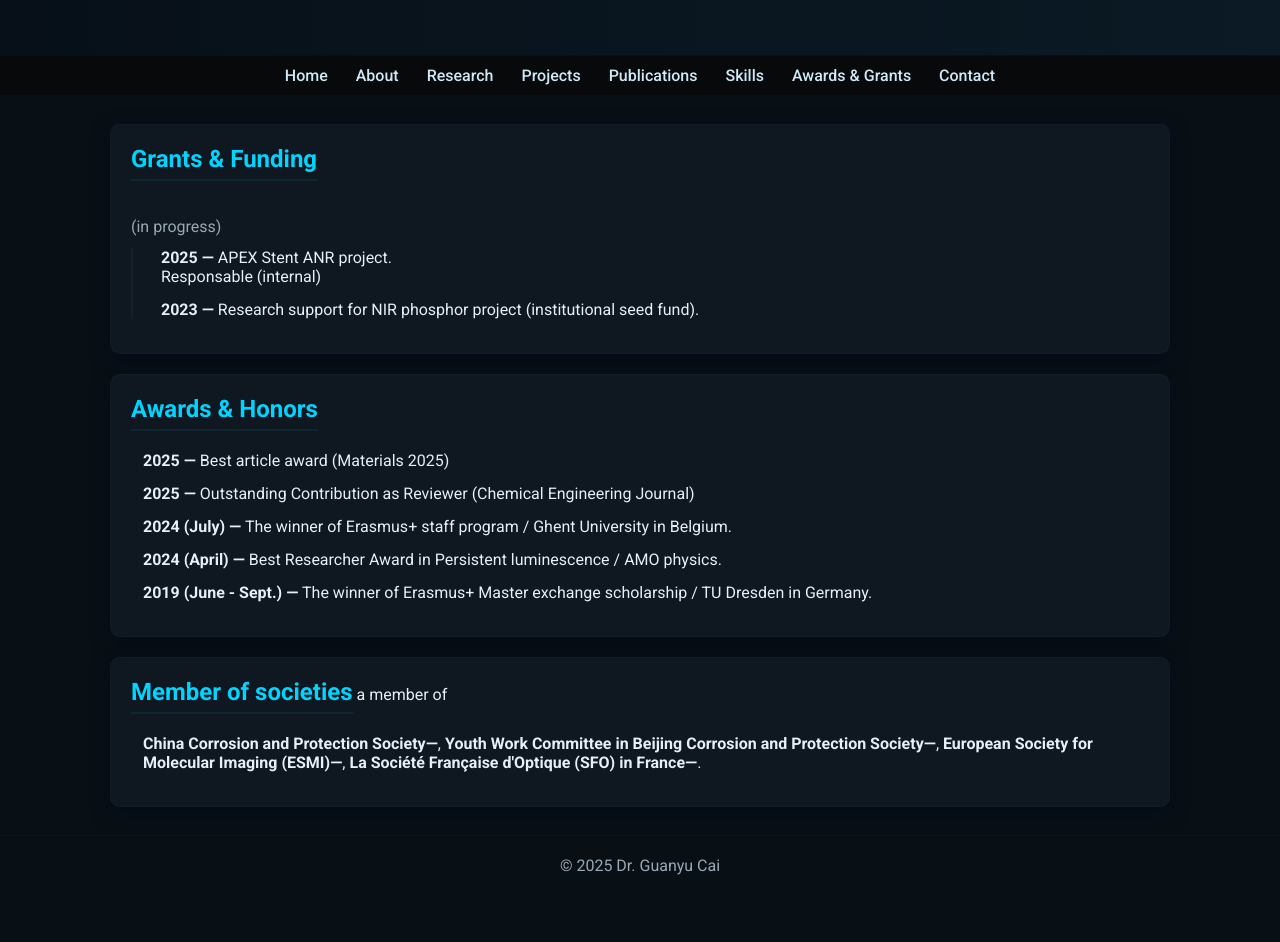
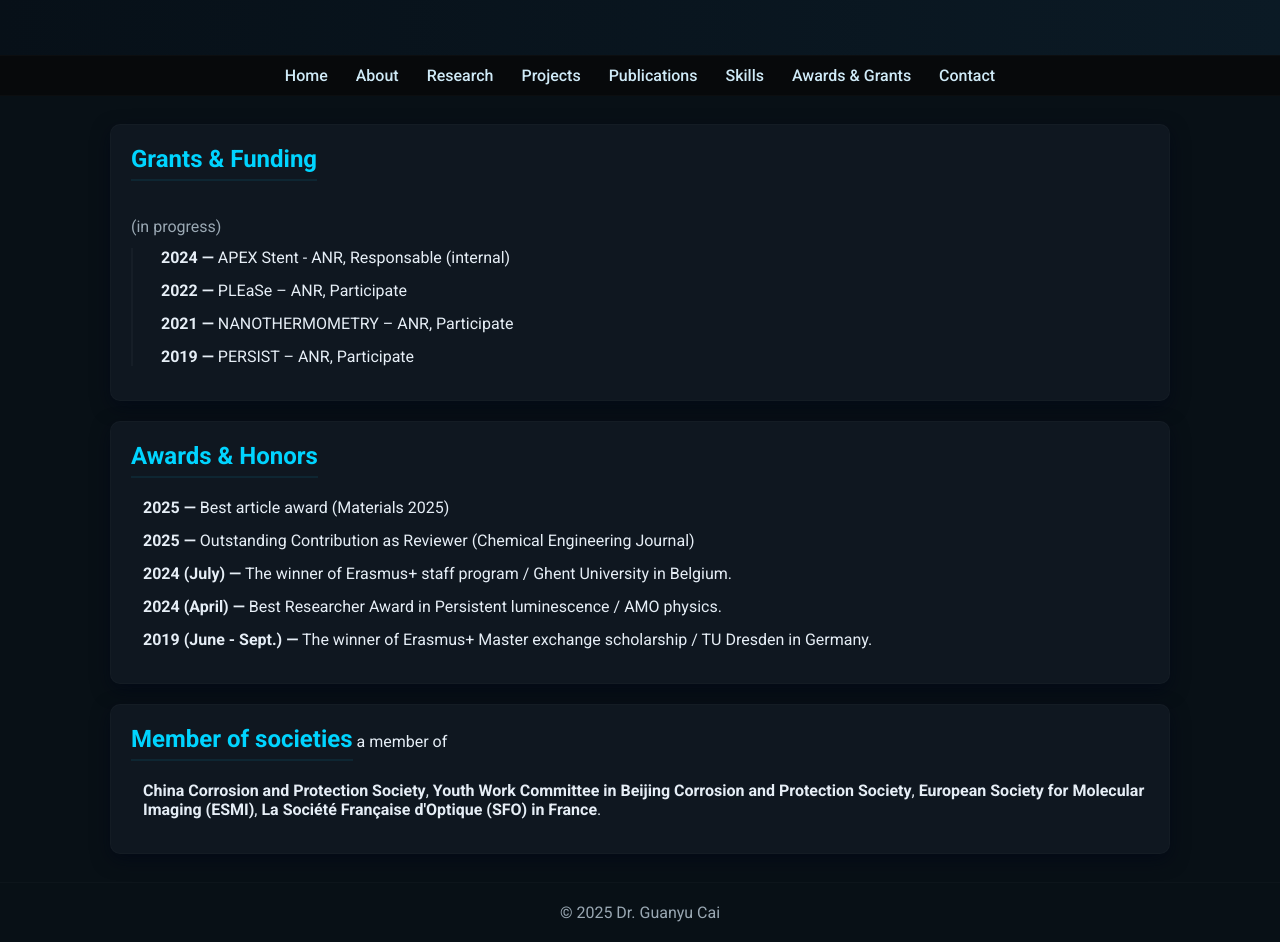
Before and after one commit to iac011/guanyu-cai, a plain HTML site: page awards_grants.html in a window 1280 px wide. Shown: the part 131-1073 px from the top of the page. Before the commit the page ends 1026 px from the top, so only its background shows below. Drawn offline with Linux system fonts and the light colour scheme.

Commit message:
Update awards_grants.html

```diff
--- a/awards_grants.html
+++ b/awards_grants.html
@@ -25,9 +25,10 @@
     <h2>Grants & Funding</h2>
     <p class="lead-small">(in progress)</p>
     <div class="timeline">
-      <div class="timeline-item"><strong>2025 —</strong> APEX Stent ANR project.<br> Responsable (internal)</div>
-      <div class="timeline-item"><strong>2023 —</strong> Research support for NIR phosphor project (institutional seed fund).</div>
-
+      <div class="timeline-item"><strong>2024 —</strong> APEX Stent - ANR, Responsable (internal)</div>
+      <div class="timeline-item"><strong>2022 —</strong> PLEaSe – ANR, Participate </div>
+      <div class="timeline-item"><strong>2021 —</strong> NANOTHERMOMETRY – ANR, Participate </div>
+      <div class="timeline-item"><strong>2019 —</strong> PERSIST – ANR, Participate </div>
     </div>
   </section>
 
@@ -43,10 +44,10 @@
   <section class="card">
     <h2>Member of societies</h2>
 a member of
-      <div class="timeline-item"><strong>China Corrosion and Protection Society—</strong>, <strong>
-Youth Work Committee in Beijing Corrosion and Protection Society—</strong>, <strong>
-European Society for Molecular Imaging (ESMI)—</strong>, <strong>
-La Société Française d'Optique (SFO) in France—</strong>.
+      <div class="timeline-item"><strong>China Corrosion and Protection Society</strong>, <strong>
+Youth Work Committee in Beijing Corrosion and Protection Society</strong>, <strong>
+European Society for Molecular Imaging (ESMI)</strong>, <strong>
+La Société Française d'Optique (SFO) in France</strong>.
 </div> </section>
 
   </section>
```
